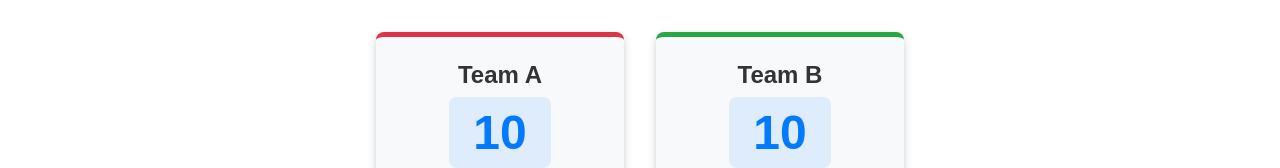
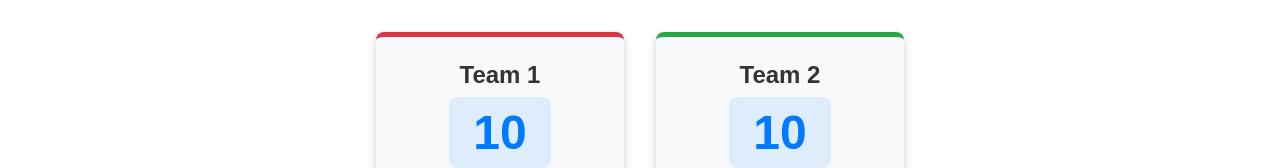
Before and after one commit to CarsMing/table-tennis-score-counter, an Angular app: page / in a window 1280 px wide. Shown: the top 168 px of the page. Built offline with nearby package versions, Linux system fonts and the light colour scheme.

Commit message:
Team Namen geändert (AB > 12)

```diff
--- a/src/app/components/scoreboard/scoreboard.component.html
+++ b/src/app/components/scoreboard/scoreboard.component.html
@@ -1,6 +1,6 @@
 <div class="scoreboard">
   <div class="team-box team-1">
-    <div class="team-name">Team A</div>
+    <div class="team-name">Team 1</div>
 
     <div class="team-score">{{ gameService.teamAScore }}</div>
     <div class="score-controls">
@@ -27,7 +27,7 @@
   </div>
 
   <div class="team-box team-2">
-    <div class="team-name">Team B</div>
+    <div class="team-name">Team 2</div>
     <div class="team-score">{{ gameService.teamBScore }}</div>
     <div class="score-controls">
       <button class="decrement-button" (click)="decrementTeamBScore()">-</button>
```
